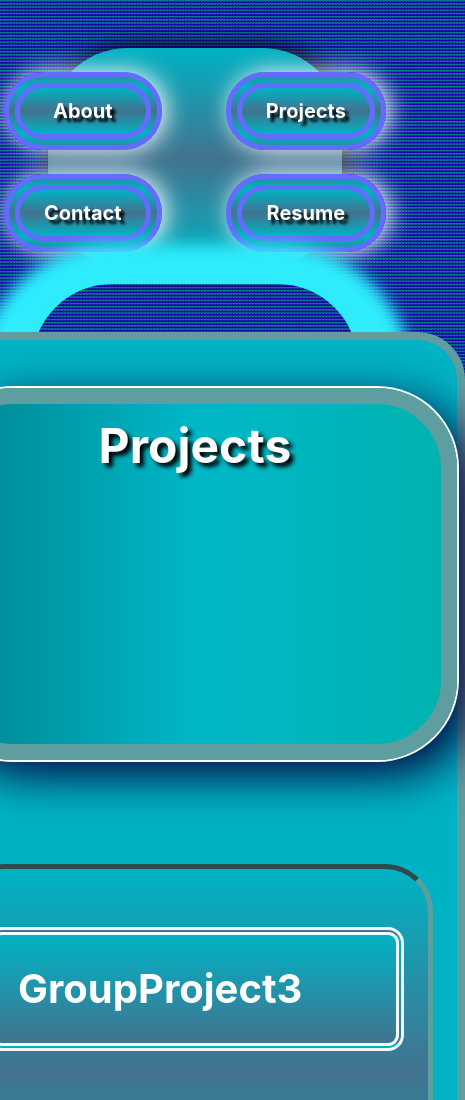
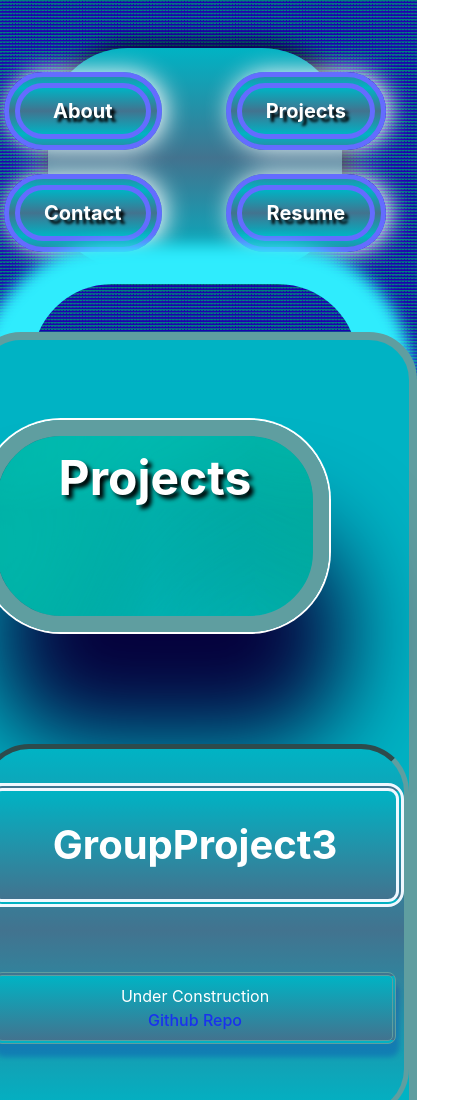
Before and after one commit to garrett-lieb/newProfile, a React (Vite) app: page /projects in a window 390 px wide. Shown: the top 1100 px of the page, 465 px wide, since content can reach past the window. Built offline with nearby package versions, Linux system fonts and the light colour scheme.

Commit message:
clean up mid sized display for projects

```diff
--- a/src/components/About/about.css
+++ b/src/components/About/about.css
@@ -97,8 +97,11 @@ img {
 }
 
 @media screen and (max-width: 768px) {
+    .about {
+        padding: 1rem;
+    }
     .aboutContent {
-        margin: .25rem;
+        margin: 3rem;
     }
 
     .textBody {
--- a/src/components/Projects/projects.css
+++ b/src/components/Projects/projects.css
@@ -11,8 +11,8 @@ a:hover {
     flex-direction: column;
     align-items: center;
     justify-content: middle;
+    border-radius: 5rem;
     box-shadow: 0px 1rem 15px 55px rgb(47, 236, 253);
-    border-radius: 5rem;
 }
 
 .projectsContent {
@@ -50,7 +50,7 @@ a:hover {
     border-color: cadetblue;
     background-color: rgb(0, 179, 196);
     background-image:
-    linear-gradient( rgb(0, 179, 196), rgb(66, 115, 143), rgb(0, 179, 196));
+        linear-gradient(rgb(0, 179, 196), rgb(66, 115, 143), rgb(0, 179, 196));
 }
 
 .lists {
@@ -62,7 +62,7 @@ a:hover {
     border-radius: 1rem;
     border-color: cadetblue;
     background-image:
-    linear-gradient( rgb(0, 179, 196), rgb(66, 115, 143));
+        linear-gradient(rgb(0, 179, 196), rgb(66, 115, 143));
     box-shadow: 2px 12px 5px 1px rgba(0, 0, 184, 0.2);
     color: rgb(255, 255, 255);
     text-decoration: double;
@@ -72,8 +72,7 @@ a:hover {
 .project1,
 .project2,
 .project3,
-.project4
-{
+.project4 {
     box-shadow: 1px 20px 1rem 0px rgba(0, 0, 184, 0.2);
     list-style: none;
 }
@@ -85,52 +84,75 @@ a:hover {
         grid-template-rows: repeat(5, 1fr);
         gap: 2rem;
     }
-}
-
-@media only screen and (max-width: 800px) {
-
-    .projects {
-        box-shadow: transparent;
-        padding: 1rem;
-    }
 
     .header {
         display: flex;
         justify-content: center;
+        padding: 5rem;
+        margin: 5rem;
+        box-shadow:
+        inset 5rem 4rem 12rem 0 #00ffea95,
+        inset 5rem 5rem 12rem 0 #01958895,
+        inset 5rem 6rem 12rem 0 #00353195,
+            0 0 0 2px #ffffff,
+            .3em 2.25em 2em #06013c;
+    }
+}
+
+@media only screen and (max-width: 800px) {
+    .projects {
+        margin: 0;
         padding: 2rem;
-        margin-left: 0;
+        box-shadow: transparent;
+        text-align: center;
+    }
+
+    .projectsContent {
+        margin: 1.5rem;
         padding: 0;
-        box-shadow:
-        0 0 0 2px #ffffff,
-        0.3em 0.3em 1em #06013c;
+    }
+
+    .header {
+        padding: 0;
+    }
+
+    .nest {
+        padding: 0;
+        margin: 0;
+        border-radius: 3rem;
     }
 }
 
 
 @media only screen and (max-width: 600px) {
     .projects {
-        padding: 3rem;
+        padding: 1.5rem;
     }
+
     .projectsContent {
         border-width: 0.5rem;
         border-radius: 3rem;
     }
+
     .header {
         justify-content: center;
         margin-left: 0;
         padding: 1rem;
     }
+
     .nest {
-        padding: 1.5rem;
-        margin: 1.5rem;
+        padding: 0;
+        margin: 0;
         border-radius: 3rem;
     }
+
     .lists {
         margin: 0.5rem;
         padding: 0.5rem;
         border-width: 0.3rem;
         border-radius: 0.5rem;
     }
+
     .project1,
     .project2,
     .project3,
@@ -139,34 +161,51 @@ a:hover {
     }
 }
 
+@media only screen and (max-width: 390) {
+    .header {
+        box-shadow:
+            0 0 0 2px #ffffff,
+            0.3em 0.3em 1em #06013c;
+    }
+
+    .nest {
+        text-align: center;
+    }
+}
+
 @media only screen and (max-width: 320px) {
     .projects {
         padding-top: 1rem;
     }
+
     .projectsContent {
         border-width: 0.5rem;
         border-radius: 3rem;
     }
+
     .header {
         justify-content: center;
         margin-left: 0;
-        padding: 0rem;
+        padding: 0;
     }
+
     .nest {
         display: flex;
         flex-direction: column;
-        padding: 0rem;
-        margin: 0rem;
+        padding: 0;
+        margin: 0;
         border-radius: 3rem;
     }
+
     .lists {
         display: flex;
         flex-direction: column;
         margin-left: 5rem;
-        padding: 0rem;
+        padding: 0;
         border-width: 0.3rem;
         border-radius: 0.5rem;
     }
+
     .project1,
     .project2,
     .project3,
```
